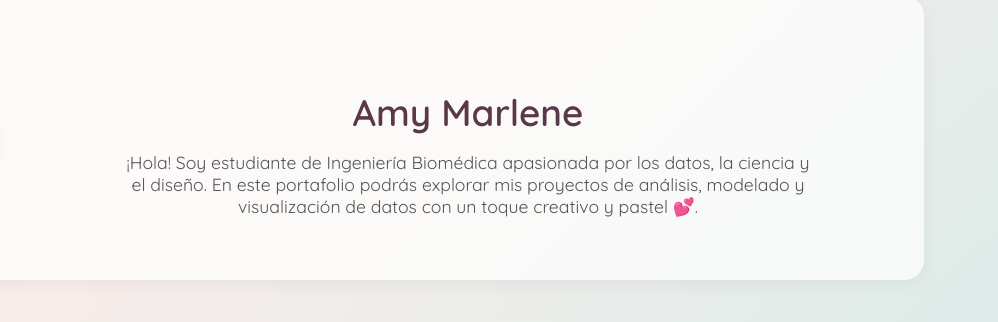
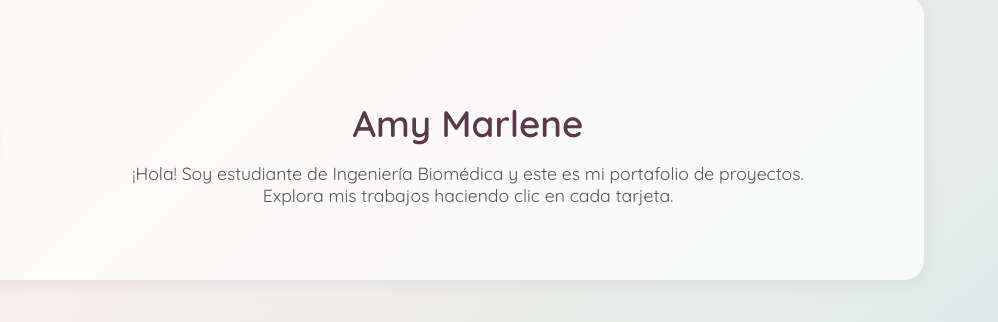
Before and after one commit to amymarlene/mi-portafolio, a plain HTML site: page index.html in a window 1280 px wide. Shown: the part 227-549 px from the top of the page, 282-1280 px from the left. Drawn offline with Linux system fonts and the light colour scheme.

Commit message:
Update index.html

```diff
--- a/index.html
+++ b/index.html
@@ -181,7 +181,7 @@
             <img class="profile-image" src="https://raw.githubusercontent.com/amymarlene/mi-portafolio/main/perfil.png" alt="Mi foto">
             <div class="about-text">
                 <h2>Amy Marlene</h2>
-                <p>¡Hola! Soy estudiante de Ingeniería Biomédica apasionada por los datos, la ciencia y el diseño. En este portafolio podrás explorar mis proyectos de análisis, modelado y visualización de datos con un toque creativo y pastel 💕.</p>
+                <p>¡Hola! Soy estudiante de Ingeniería Biomédica y este es mi portafolio de proyectos. Explora mis trabajos haciendo clic en cada tarjeta.</p>
             </div>
         </div>
     </section>
```
